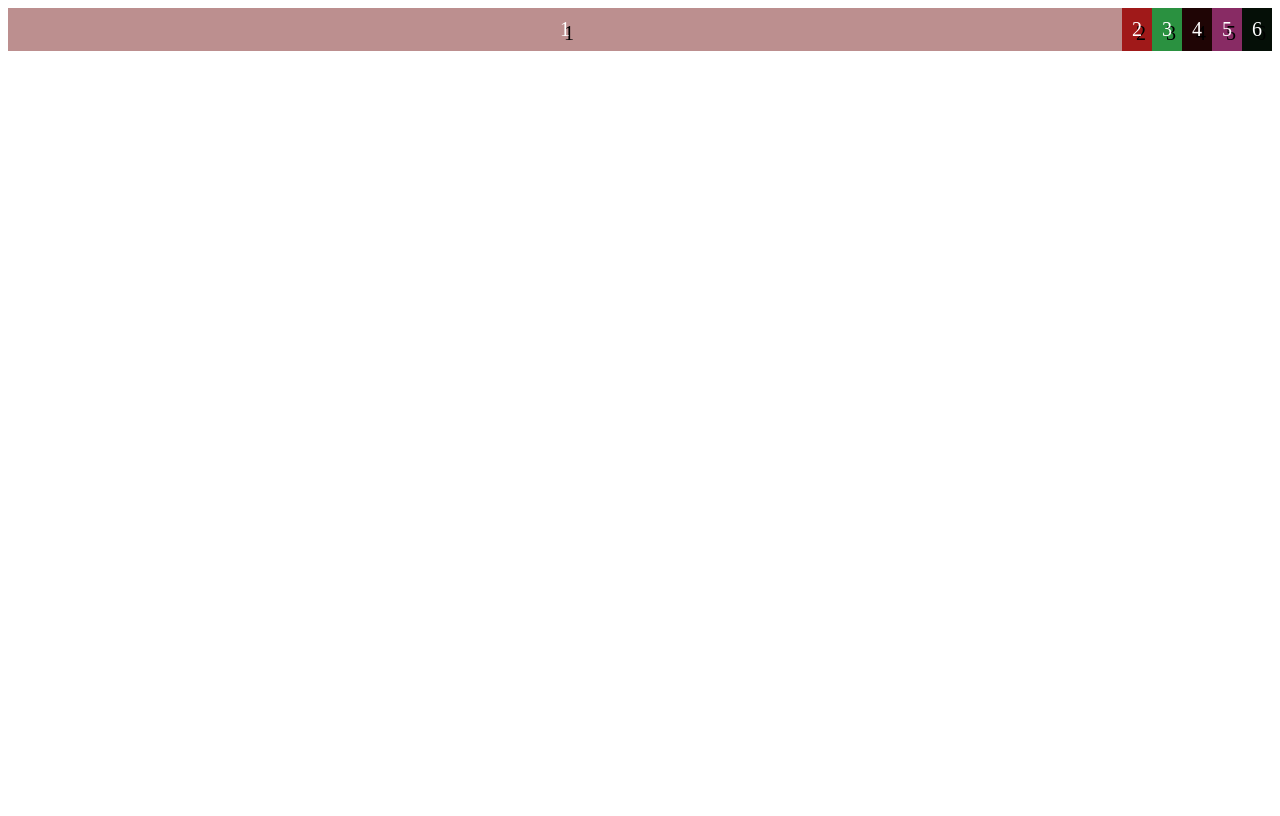
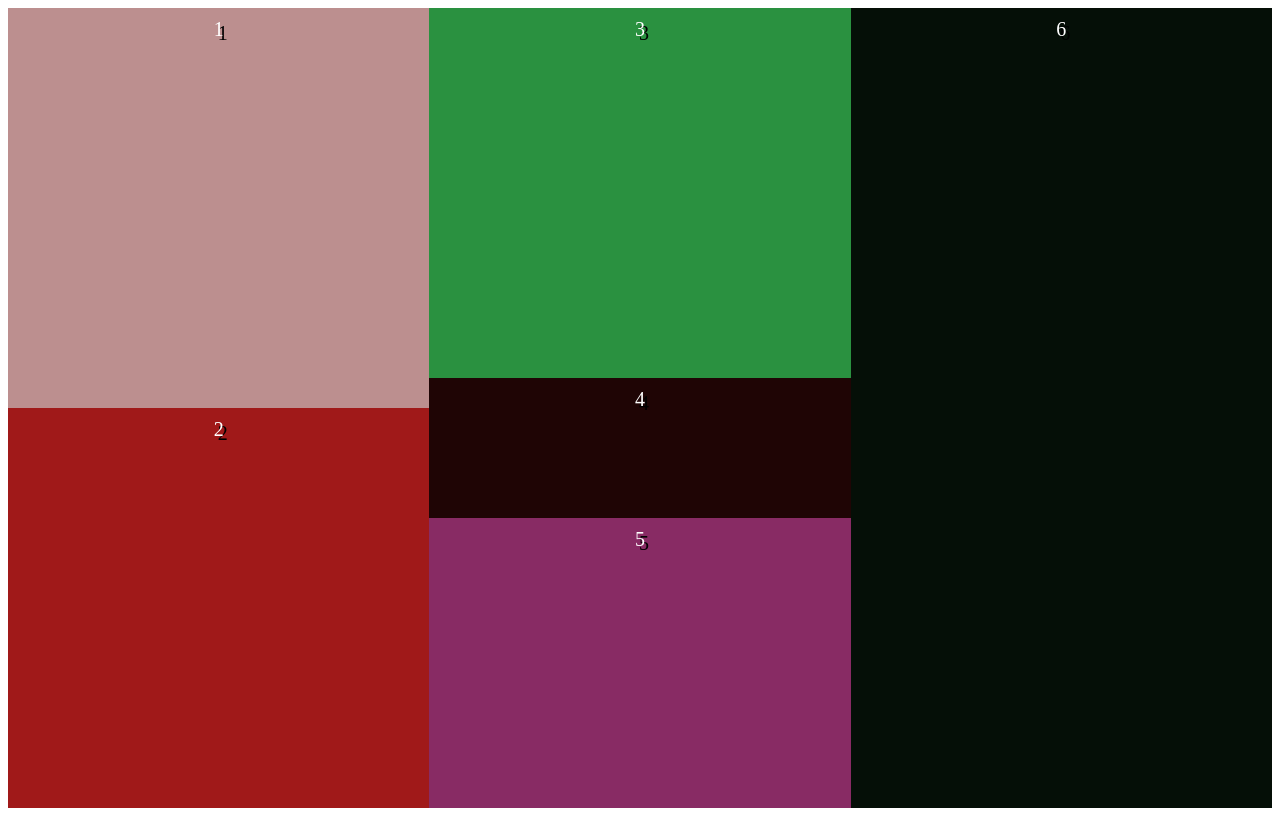
Before and after one commit to AyahElsayed/CSS-FlexBox, a plain HTML site: page index.html in a window 1280 px wide. Drawn offline with Linux system fonts and the light colour scheme.

Commit message:
flex-basis and wrapping

```diff
--- a/style.css
+++ b/style.css
@@ -18,14 +18,23 @@
 
 .container{
     display: flex;
+    flex-wrap: wrap;
+    flex-direction: column;
+    height: 100vh;
+}
+.box{
+    flex-basis:  250px;
+    flex-grow: 1;
+}
+.box3{
+    flex-grow: 5;
+    /* wrap and basis , item has high flex grow */
+    /* don't effect on the other items, top and bottom*/
+}
+.box4{
+    flex-basis:  100px;
+}
 
-}
-.box1{
-    flex: 10 5 400px;
-}
-.box2{
-
-}
 /* justify-content =>
         mean how are the items aligned on the main axis
         main axis => by default from left to right
```
